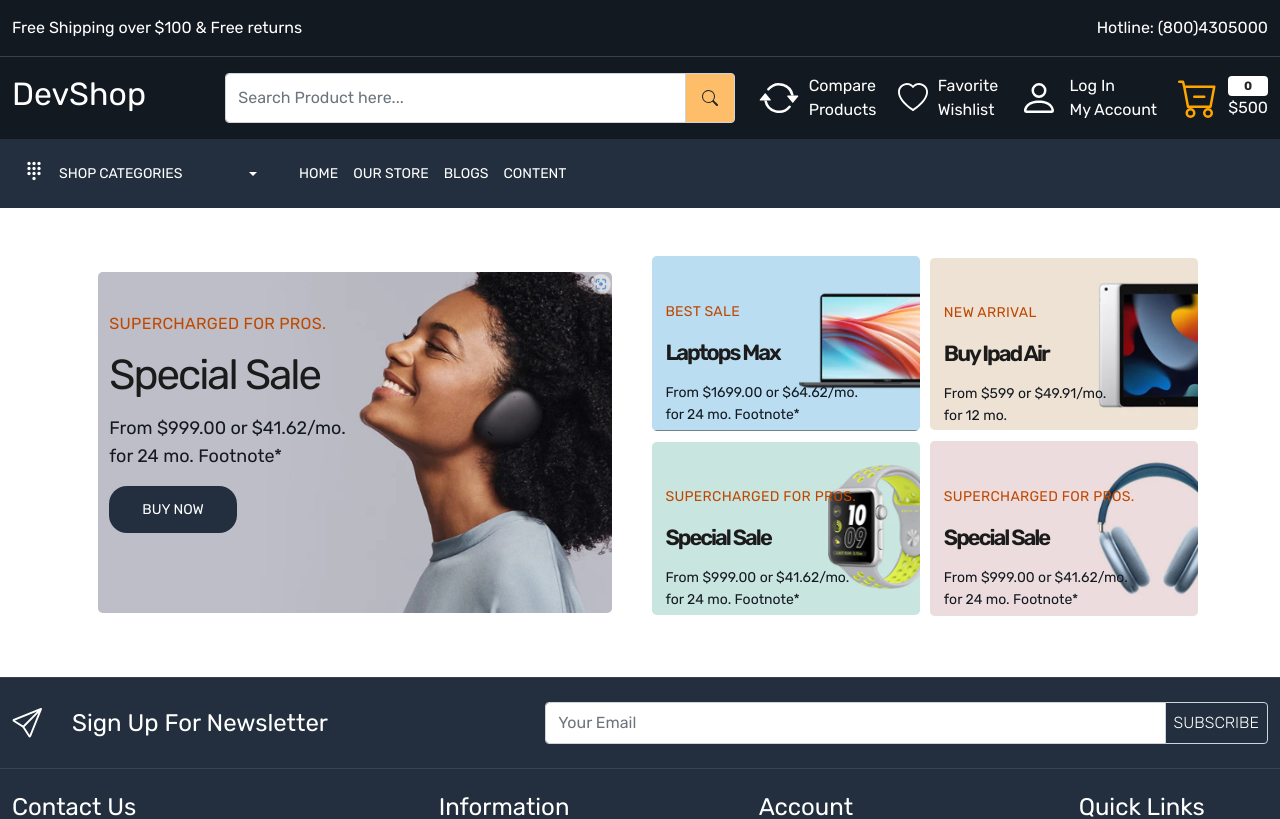
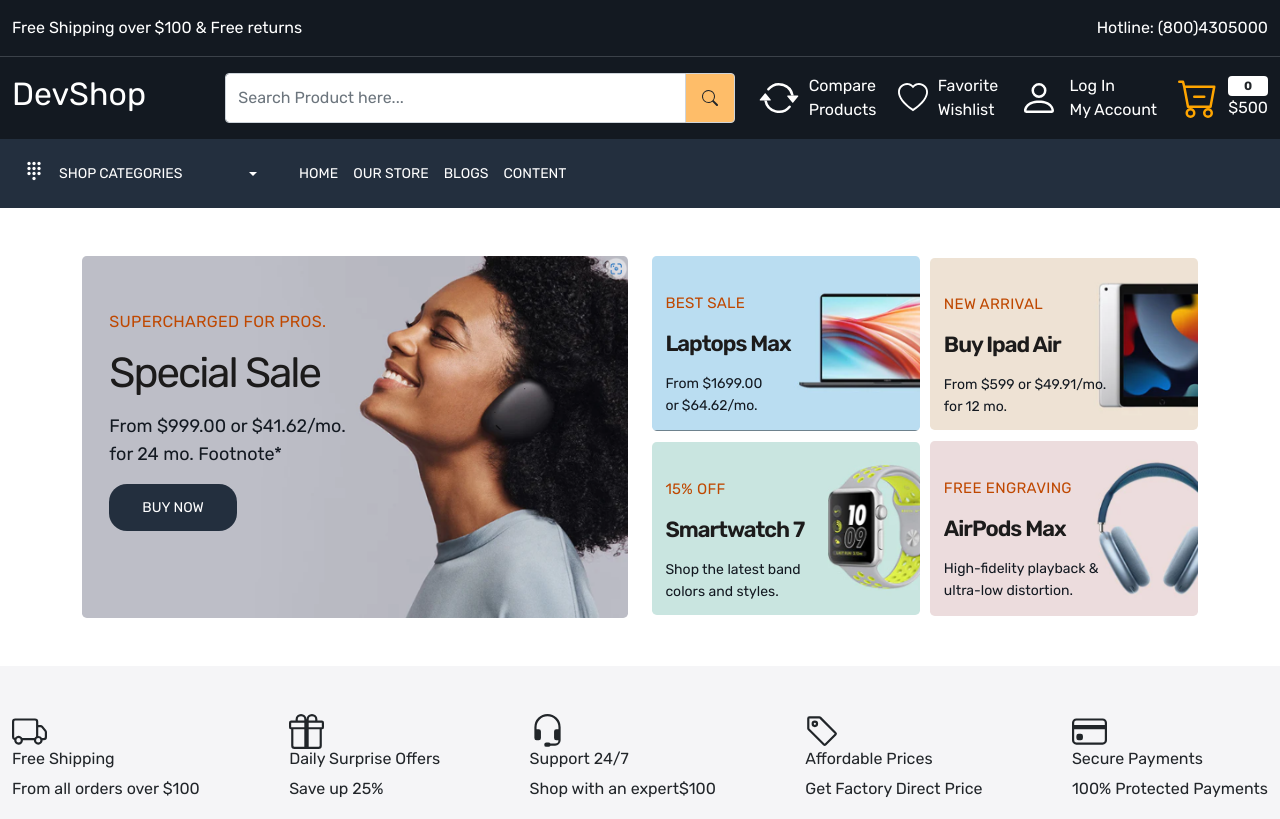
Before and after one commit to Seyba/Ecom-frontend, a React (Create React App) app: page / in a window 1280 px wide. Shown: the top 819 px of the page. Built offline with nearby package versions, Linux system fonts and the light colour scheme.

Commit message:
home wrapper 2 added

```diff
--- a/src/App.css
+++ b/src/App.css
@@ -9,6 +9,7 @@
   --color-febd69: #febd69;
   --color-232f3e: #232f3e;
   --color-bf4800: #bf4800;
+  --color-f5f5f7: #f5f5f7;
 }
 body {
   font-family: 'Rubik', sans-serif;
@@ -151,11 +152,11 @@ footer address {
 }
 
 .small-banner-content {
-  top: 25%;
+  top: 20%;
   left: 5%;
 }
 .small-banner-content h4 {
-  font-size: 14px;
+  font-size: 15px;
   font-weight: 400;
   line-height: 24px;
   color: var(--color-bf4800);
@@ -170,7 +171,7 @@ footer address {
   line-height: 34px;
   color: #1c1b1b;
   margin: 0 0 12px;
-  letter-spacing: -2px;
+  letter-spacing: -1px;
   text-transform: none;
 }
 
@@ -186,3 +187,10 @@ footer address {
 
 
 /**  =========== Home Page Section Ends ================= */
+
+/**  =========== Home Wrapper 2 Section Starts ================= */
+
+.home-wrapper-2 {
+  background-color: var(--color-f5f5f7);
+}
+/**  =========== Home Wrapper 2 Section Ends ================= */
--- a/src/pages/Home.js
+++ b/src/pages/Home.js
@@ -1,6 +1,6 @@
 import React from 'react'
 import { Link } from 'react-router-dom'
-
+import {LiaShippingFastSolid} from 'react-icons/lia'
 
 export default function Home() {
   return (
@@ -9,7 +9,7 @@ export default function Home() {
         <div className="container-xl">
           <div className="row">
             <div className="col-6">
-              <div className="main-banner position-relative p-3">
+              <div className="main-banner position-relative">
                 <img
                   src="images/ecom-banner-img.jpeg"
                   alt="main banner"
@@ -34,7 +34,7 @@ export default function Home() {
                   <div className="small-banner-content position-absolute">
                     <h4>BEST SALE</h4>
                     <h5>Laptops Max</h5>
-                    <p>From $1699.00 or $64.62/mo.<br/> for 24 mo. Footnote*</p>
+                    <p>From $1699.00 <br/>or $64.62/mo. </p>
                   </div>
                 </div>
 
@@ -58,9 +58,9 @@ export default function Home() {
                     className="img-fluid rounded-3"
                   />
                   <div className="small-banner-content position-absolute">
-                    <h4>SUPERCHARGED FOR PROS.</h4>
-                    <h5>Special Sale</h5>
-                    <p>From $999.00 or $41.62/mo.<br/> for 24 mo. Footnote*</p>
+                    <h4>15% OFF</h4>
+                    <h5>Smartwatch 7</h5>
+                    <p>Shop the latest band <br /> colors and styles.</p>
                   </div>
                 </div>
 
@@ -71,9 +71,9 @@ export default function Home() {
                     className="img-fluid rounded-3"
                   />
                   <div className="small-banner-content position-absolute">
-                    <h4>SUPERCHARGED FOR PROS.</h4>
-                    <h5>Special Sale</h5>
-                    <p>From $999.00 or $41.62/mo.<br/> for 24 mo. Footnote*</p>
+                    <h4>FREE ENGRAVING</h4>
+                    <h5>AirPods Max</h5>
+                    <p>High-fidelity playback & <br/> ultra-low distortion.</p>
                   </div>
                 </div>
 
@@ -82,7 +82,67 @@ export default function Home() {
           </div>
         </div>
       </section>
+      <section className="home-wrapper-2 py-5">
+        <div className="container-xxl">
+          <div className="row">
+            <div className="col-12">
+              <div className="services d-flex align-items-center justify-content-between">
+                <div>
+                  <svg xmlns="http://www.w3.org/2000/svg" width="35" height="35"fill="currentColor" className="bi bi-truck" viewBox="0 0 16 16">
+                    <path d="M0 3.5A1.5 1.5 0 0 1 1.5 2h9A1.5 1.5 0 0 1 12 3.5V5h1.02a1.5 1.5 0 0 1 1.17.563l1.481 1.85a1.5 1.5 0 0 1 .329.938V10.5a1.5 1.5 0 0 1-1.5 1.5H14a2 2 0 1 1-4 0H5a2 2 0 1 1-3.998-.085A1.5 1.5 0 0 1 0 10.5v-7zm1.294 7.456A1.999 1.999 0 0 1 4.732 11h5.536a2.01 2.01 0 0 1 .732-.732V3.5a.5.5 0 0 0-.5-.5h-9a.5.5 0 0 0-.5.5v7a.5.5 0 0 0 .294.456zM12 10a2 2 0 0 1 1.732 1h.768a.5.5 0 0 0 .5-.5V8.35a.5.5 0 0 0-.11-.312l-1.48-1.85A.5.5 0 0 0 13.02 6H12v4zm-9 1a1 1 0 1 0 0 2 1 1 0 0 0 0-2zm9 0a1 1 0 1 0 0 2 1 1 0 0 0 0-2z"/>
+                  </svg>
+                  <div>
+                    <h6>Free Shipping </h6>
+                    <p>From all orders over $100</p>
+                  </div>
+                </div>
 
+                <div>
+                  <svg xmlns="http://www.w3.org/2000/svg" width="35" height="35" fill="currentColor" className="bi bi-gift" viewBox="0 0 16 16">
+                    <path d="M3 2.5a2.5 2.5 0 0 1 5 0 2.5 2.5 0 0 1 5 0v.006c0 .07 0 .27-.038.494H15a1 1 0 0 1 1 1v2a1 1 0 0 1-1 1v7.5a1.5 1.5 0 0 1-1.5 1.5h-11A1.5 1.5 0 0 1 1 14.5V7a1 1 0 0 1-1-1V4a1 1 0 0 1 1-1h2.038A2.968 2.968 0 0 1 3 2.506V2.5zm1.068.5H7v-.5a1.5 1.5 0 1 0-3 0c0 .085.002.274.045.43a.522.522 0 0 0 .023.07zM9 3h2.932a.56.56 0 0 0 .023-.07c.043-.156.045-.345.045-.43a1.5 1.5 0 0 0-3 0V3zM1 4v2h6V4H1zm8 0v2h6V4H9zm5 3H9v8h4.5a.5.5 0 0 0 .5-.5V7zm-7 8V7H2v7.5a.5.5 0 0 0 .5.5H7z"/>
+                  </svg>
+                  <div>
+                    <h6>Daily Surprise Offers</h6>
+                    <p>Save up 25%</p>
+                  </div>
+                </div>
+
+                <div>
+                  <svg xmlns="http://www.w3.org/2000/svg" width="35" height="35" fill="currentColor" className="bi bi-headset" viewBox="0 0 16 16">
+                    <path d="M8 1a5 5 0 0 0-5 5v1h1a1 1 0 0 1 1 1v3a1 1 0 0 1-1 1H3a1 1 0 0 1-1-1V6a6 6 0 1 1 12 0v6a2.5 2.5 0 0 1-2.5 2.5H9.366a1 1 0 0 1-.866.5h-1a1 1 0 1 1 0-2h1a1 1 0 0 1 .866.5H11.5A1.5 1.5 0 0 0 13 12h-1a1 1 0 0 1-1-1V8a1 1 0 0 1 1-1h1V6a5 5 0 0 0-5-5z"/>
+                  </svg>
+                  <div>
+                    <h6>Support 24/7</h6>
+                    <p>Shop with an expert$100</p>
+                  </div>
+                </div>
+
+                <div>
+                  <svg xmlns="http://www.w3.org/2000/svg" width="35" height="35" fill="currentColor" className="bi bi-tag" viewBox="0 0 16 16">
+                    <path d="M6 4.5a1.5 1.5 0 1 1-3 0 1.5 1.5 0 0 1 3 0zm-1 0a.5.5 0 1 0-1 0 .5.5 0 0 0 1 0z"/>
+                    <path d="M2 1h4.586a1 1 0 0 1 .707.293l7 7a1 1 0 0 1 0 1.414l-4.586 4.586a1 1 0 0 1-1.414 0l-7-7A1 1 0 0 1 1 6.586V2a1 1 0 0 1 1-1zm0 5.586 7 7L13.586 9l-7-7H2v4.586z"/>
+                  </svg>
+                  <div>
+                    <h6>Affordable Prices</h6>
+                    <p>Get Factory Direct Price</p>
+                  </div>
+                </div>
+
+                <div>
+                  <svg xmlns="http://www.w3.org/2000/svg" width="35" height="35" fill="currentColor" className="bi bi-credit-card" viewBox="0 0 16 16">
+                    <path d="M0 4a2 2 0 0 1 2-2h12a2 2 0 0 1 2 2v8a2 2 0 0 1-2 2H2a2 2 0 0 1-2-2V4zm2-1a1 1 0 0 0-1 1v1h14V4a1 1 0 0 0-1-1H2zm13 4H1v5a1 1 0 0 0 1 1h12a1 1 0 0 0 1-1V7z"/>
+                    <path d="M2 10a1 1 0 0 1 1-1h1a1 1 0 0 1 1 1v1a1 1 0 0 1-1 1H3a1 1 0 0 1-1-1v-1z"/>
+                  </svg>
+                  <div>
+                    <h6>Secure Payments</h6>
+                    <p>100% Protected Payments</p>
+                  </div>
+                </div>
+              </div>
+            </div>
+          </div>
+        </div>
+      </section>
     </>
   )
 }
```
